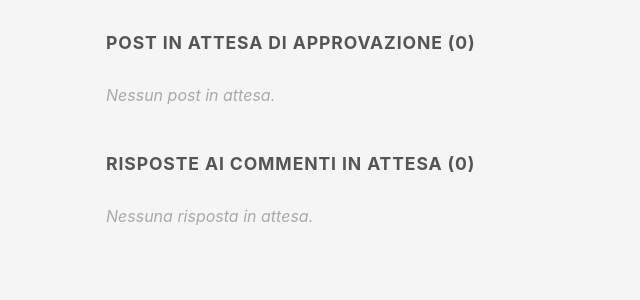
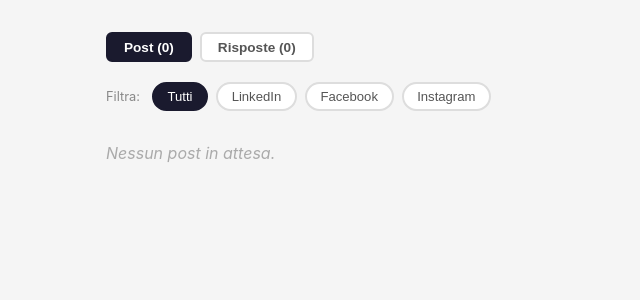
Before and after one commit to Blusimon77/EconomicHub, a FastAPI app: page / in a window 1280 px wide. Shown: the part 56-356 px from the top of the page, without its empty margins (0-640 px from the left). Run offline with FastAPI, Linux system fonts and the light colour scheme; data that the repository does not hold is empty.

Commit message:
#17 filtri piattaforma e switcher sezioni in homepage
- Switcher Post / Risposte in cima (nasconde sezione non attiva)
- Filtri per piattaforma (Tutti / LinkedIn / Facebook / Instagram)
  con highlight colorato per badge attivo
- Ogni card ha data-platform per il filtro JS lato client

Co-Authored-By: Claude Sonnet 4.6 <noreply@anthropic.com>

```diff
--- a/dashboard/templates/index.html
+++ b/dashboard/templates/index.html
@@ -41,6 +41,16 @@
     .edit-form { margin-top: 0.75rem; display: none; }
     .edit-form.open { display: block; }
     details summary { cursor: pointer; font-size: 0.85rem; color: #666; margin-top: 0.5rem; }
+    .filter-bar { display: flex; gap: 0.5rem; flex-wrap: wrap; margin-bottom: 1rem; align-items: center; }
+    .filter-btn { padding: 0.3rem 0.85rem; border: 2px solid #ddd; border-radius: 20px; background: white; cursor: pointer; font-size: 0.82rem; font-weight: 500; color: #555; transition: all 0.15s; }
+    .filter-btn:hover { border-color: #999; }
+    .filter-btn.active { border-color: #1a1a2e; background: #1a1a2e; color: white; }
+    .filter-btn.fb-linkedin.active  { background: #0077b5; border-color: #0077b5; }
+    .filter-btn.fb-facebook.active  { background: #1877f2; border-color: #1877f2; }
+    .filter-btn.fb-instagram.active { background: #e1306c; border-color: #e1306c; }
+    .section-toggle { display: flex; gap: 0.5rem; margin-bottom: 1.25rem; }
+    .sec-btn { padding: 0.35rem 1rem; border: 2px solid #ddd; border-radius: 6px; background: white; cursor: pointer; font-size: 0.85rem; font-weight: 600; color: #555; }
+    .sec-btn.active { border-color: #1a1a2e; background: #1a1a2e; color: white; }
   </style>
 </head>
 <body>
@@ -59,14 +69,32 @@
 
 <div class="container">
 
-  <h2>Post in attesa di approvazione ({{ pending_posts|length }})</h2>
+  <!-- Sezione selector -->
+  <div class="section-toggle">
+    <button class="sec-btn active" id="sec-posts"   onclick="switchSection('posts')">
+      Post <span id="cnt-posts">({{ pending_posts|length }})</span>
+    </button>
+    <button class="sec-btn" id="sec-replies" onclick="switchSection('replies')">
+      Risposte <span id="cnt-replies">({{ pending_replies|length }})</span>
+    </button>
+  </div>
+
+  <!-- ── Sezione Post ─────────────────────────────────────────────── -->
+  <div id="section-posts">
+    <div class="filter-bar">
+      <span style="font-size:0.8rem;color:#888;margin-right:0.25rem">Filtra:</span>
+      <button class="filter-btn active" data-filter="all"       onclick="setFilter(this,'posts')">Tutti</button>
+      <button class="filter-btn fb-linkedin"  data-filter="linkedin"  onclick="setFilter(this,'posts')">LinkedIn</button>
+      <button class="filter-btn fb-facebook"  data-filter="facebook"  onclick="setFilter(this,'posts')">Facebook</button>
+      <button class="filter-btn fb-instagram" data-filter="instagram" onclick="setFilter(this,'posts')">Instagram</button>
+    </div>
 
   {% if not pending_posts %}
     <p class="empty">Nessun post in attesa.</p>
   {% endif %}
 
   {% for post in pending_posts %}
-  <div class="card">
+  <div class="card" data-platform="{{ post.platform.value }}">
     <div class="card-header">
       <span class="platform-badge platform-{{ post.platform.value }}">{{ post.platform.value }}</span>
       <span class="meta">ID #{{ post.id }} · Generato il {{ post.created_at.strftime('%d/%m/%Y %H:%M') }} · via {{ post.generated_by }}</span>
@@ -103,15 +131,24 @@
     </div>
   </div>
   {% endfor %}
+  </div><!-- /section-posts -->
 
-  <h2 style="margin-top:2rem">Risposte ai commenti in attesa ({{ pending_replies|length }})</h2>
+  <!-- ── Sezione Risposte ─────────────────────────────────────────── -->
+  <div id="section-replies" style="display:none">
+    <div class="filter-bar">
+      <span style="font-size:0.8rem;color:#888;margin-right:0.25rem">Filtra:</span>
+      <button class="filter-btn active" data-filter="all"       onclick="setFilter(this,'replies')">Tutti</button>
+      <button class="filter-btn fb-linkedin"  data-filter="linkedin"  onclick="setFilter(this,'replies')">LinkedIn</button>
+      <button class="filter-btn fb-facebook"  data-filter="facebook"  onclick="setFilter(this,'replies')">Facebook</button>
+      <button class="filter-btn fb-instagram" data-filter="instagram" onclick="setFilter(this,'replies')">Instagram</button>
+    </div>
 
   {% if not pending_replies %}
     <p class="empty">Nessuna risposta in attesa.</p>
   {% endif %}
 
   {% for comment in pending_replies %}
-  <div class="card">
+  <div class="card" data-platform="{{ comment.platform.value }}">
     <div class="card-header">
       <span class="platform-badge platform-{{ comment.platform.value }}">{{ comment.platform.value }}</span>
       <span class="meta">ID #{{ comment.id }} · {{ comment.created_at.strftime('%d/%m/%Y %H:%M') }}</span>
@@ -131,6 +168,7 @@
     <form method="post" action="/replies/{{ comment.id }}/reject" data-reject style="display:none"></form>
   </div>
   {% endfor %}
+  </div><!-- /section-replies -->
 
 </div>
 
@@ -138,6 +176,25 @@
 function toggleEdit(id) {
   const el = document.getElementById('edit-' + id);
   el.classList.toggle('open');
+}
+
+// ── Sezione switcher ────────────────────────────────────────────────────────
+function switchSection(name) {
+  ['posts','replies'].forEach(s => {
+    document.getElementById('section-' + s).style.display = s === name ? '' : 'none';
+    document.getElementById('sec-' + s).classList.toggle('active', s === name);
+  });
+}
+
+// ── Filtro piattaforma ──────────────────────────────────────────────────────
+function setFilter(btn, section) {
+  const container = document.getElementById('section-' + section);
+  container.querySelectorAll('.filter-btn').forEach(b => b.classList.remove('active'));
+  btn.classList.add('active');
+  const platform = btn.dataset.filter;
+  container.querySelectorAll('.card').forEach(card => {
+    card.style.display = (platform === 'all' || card.dataset.platform === platform) ? '' : 'none';
+  });
 }
 
 // Inietta CSRF token in tutti i form POST
```
